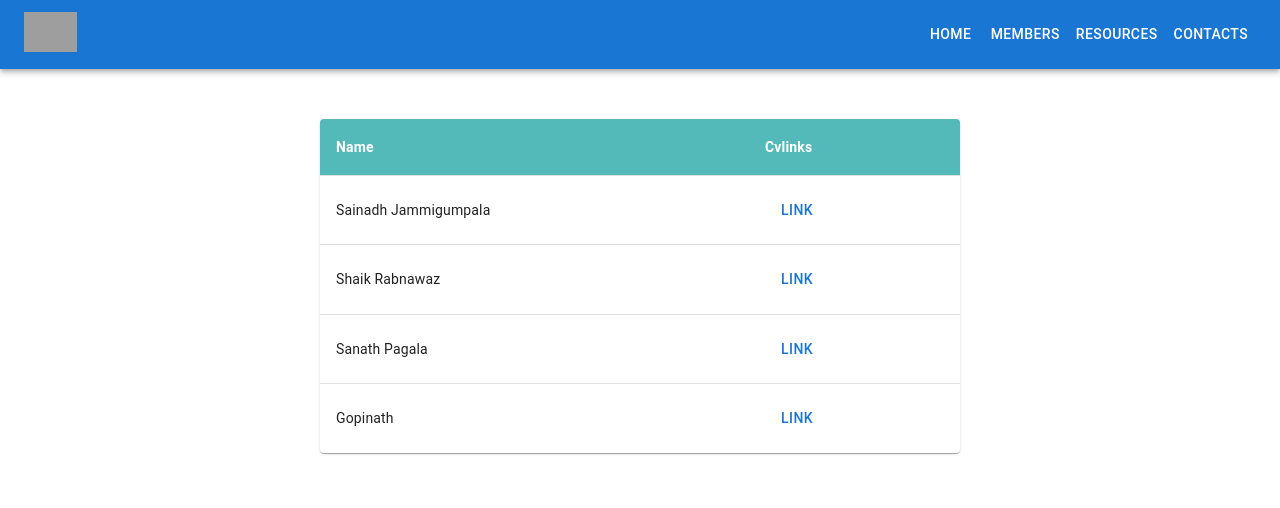
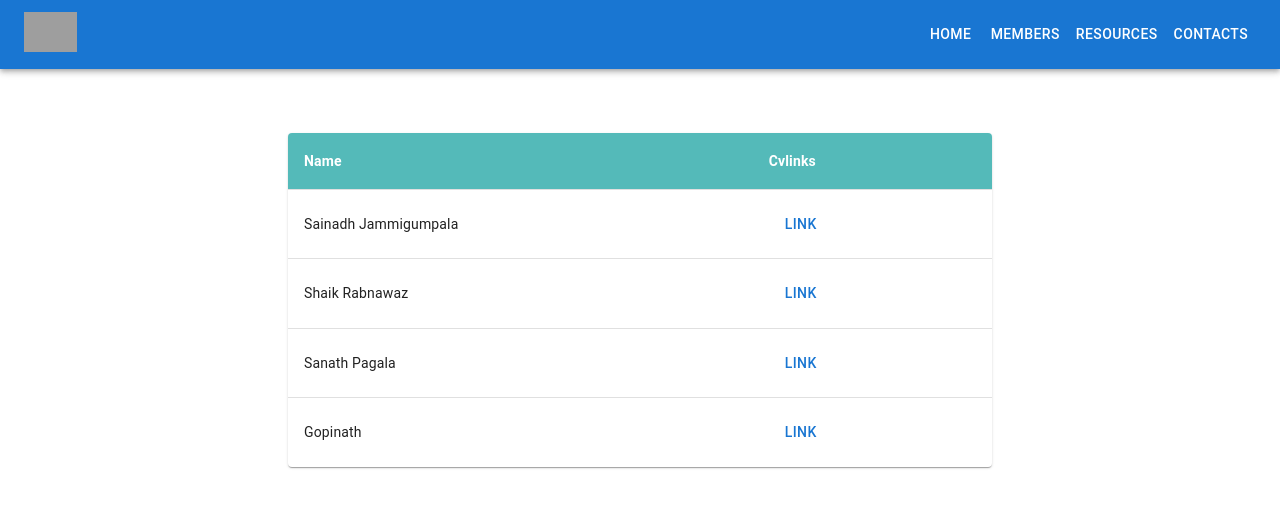
Before and after one commit to sainadh-lev/Webproject, a React (Create React App) app: page /members in a window 1280 px wide. Shown: the top 508 px of the page. Built offline with nearby package versions, Linux system fonts and the light colour scheme; grey boxes are pictures that could not be loaded.

Commit message:
published website in githubpages and added group memebers details

```diff
--- a/src/Components/Contact.js
+++ b/src/Components/Contact.js
@@ -19,7 +19,7 @@ const rows = [
 
 export default function Contacts() {
   return (
-    <TableContainer component={Paper} sx={{width:'90%', margin: 'auto',marginTop: '50px',marginBottom: "20px",overflow: 'hidden'}}>
+    <TableContainer component={Paper} sx={{width:'90%', margin: 'auto',marginTop: '5%'}}>
       <Table sx={{ minWidth: 650,textAlign: 'center' }} aria-label="simple table">
         <TableHead>
           <TableRow sx={{ backgroundColor: '#54BAB9' }}>
--- a/src/Components/Home.js
+++ b/src/Components/Home.js
@@ -2,13 +2,13 @@ import { Container } from '@mui/system'
 import React from 'react'
 import { Button } from '@mui/material'
 
-
+const link = 'https://blog.spendesk.com/en/budget-manager#:~:text=Simply%20put%2C%20budget%20managers%20are,department%20heads%20and%20other%20executives.'
 const Home = () => {
     return (
-        <Container sx={{textAlign: 'left',fontSize: '150%'}}>
+        <Container sx={{textAlign: 'left',fontSize: '150%',margin: 'auto',justify: 'center'}}>
             <h1>Budget Manager</h1>
             <p>Tracking and managing finances and expenses with a budget manager.</p>
-            <Button variant="outlined">Learn More</Button>
+            <Button variant="outlined" href={link}>Learn More</Button>
         </Container>
     )
 }
--- a/src/Components/Members.js
+++ b/src/Components/Members.js
@@ -27,7 +27,7 @@ const rows = [
 
 export default function Members() {
   return (
-    <TableContainer component={Paper} sx={{ width:'50%', margin: 'auto',marginTop: '50px',marginBottom: "20px",overflow: 'hidden'}}>
+    <TableContainer component={Paper} sx={{ width:'55%', margin: 'auto',marginTop: '5%'}}>
       <Table sx={{ minWidth: 650 }} aria-label="simple table">
         <TableHead>
           <TableRow sx={{ backgroundColor: '#54BAB9' }}>
@@ -44,7 +44,10 @@ export default function Members() {
               <TableCell component="th" scope="row">
                 {row.Name}
               </TableCell>
-              <TableCell><Button onClick={openPdfFile}>LINK</Button></TableCell>
+              <TableCell>
+                <Button onClick={openPdfFile}>LINK</Button>
+                {/* <object width="100%" height="400" data="https://github.com/sainadh-lev/Webproject/blob/main/public/R1.pdf" type="application/pdf">   </object> */}
+              </TableCell>
             </TableRow>
           ))}
         </TableBody>
```
Also changed, not shown: package.json (+7 -0 lines), src/Components/Practice.js (added, +30 -0 lines), 1 other file (tests, documents, lock files or other folders).
